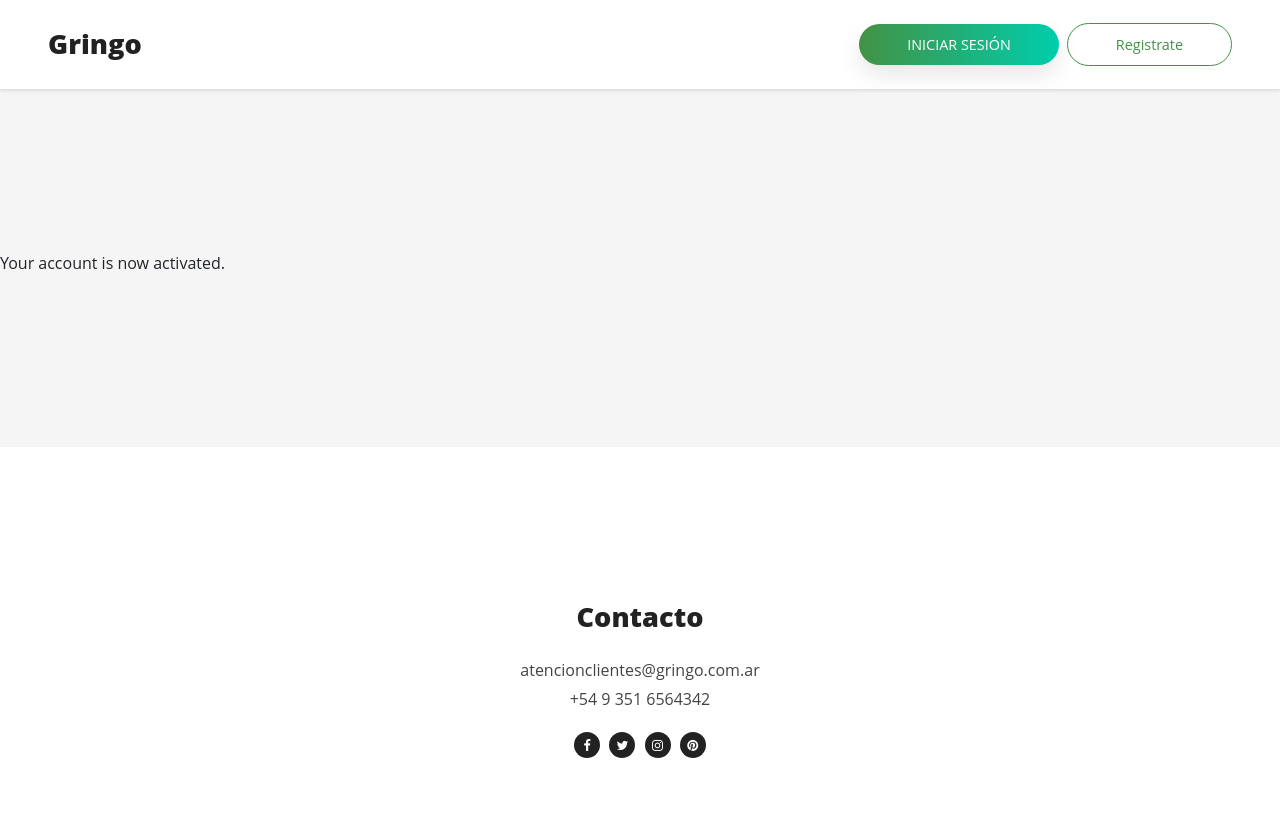
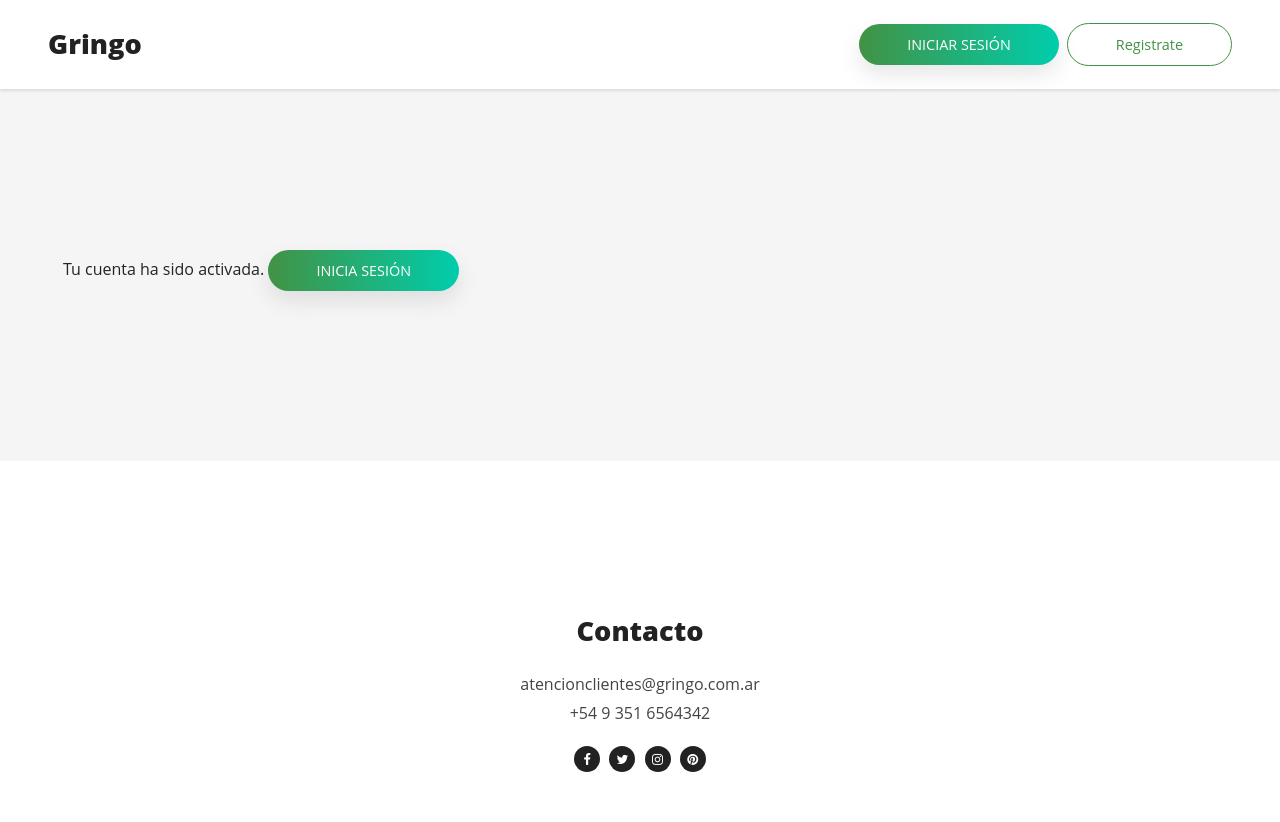
Before and after one commit to tecnicatura-villa-el-libertador/gringo, a Django app: template stock/templates/django_registration/activation_complete.html in a window 1280 px wide. Before the commit the page ends 758 px from the top, so only its background shows below. Run offline with Django 3.2, Linux system fonts and the light colour scheme; the template is opened without the code that fills it, so the values that code supplies are empty; some libraries are stand-ins or nearby versions.

Commit message:
arreglamos el flujo de registro y confirmacion

```diff
--- a/gringo/settings.py
+++ b/gringo/settings.py
@@ -37,6 +37,7 @@ INSTALLED_APPS = [
     'django.contrib.sessions',
     'django.contrib.messages',
     'django.contrib.staticfiles',
+    'django.contrib.sites',
     'stock',
     'django_registration',
     'bootstrap4',
--- a/stock/templates/django_registration/activation_complete.html
+++ b/stock/templates/django_registration/activation_complete.html
@@ -1,6 +1,6 @@
-{% extends "base.html" %}
+{% extends "django_registration/registration_complete.html" %}
 {% load i18n %}
 
-{% block content %}
-<p>{% trans "Your account is now activated." %}</p>
-{% endblock %}
+{% block msg %}
+    Tu cuenta ha sido activada. <a href="/accounts/login/" class="btn btn-primary navbar-btn btn-shadow btn-gradient">Inicia sesión</a>
+{% endblock msg %}
--- /dev/null
+++ b/stock/templates/django_registration/activation_failed.html
@@ -0,0 +1,5 @@
+{% extends "django_registration/registration_complete.html" %}
+
+{% block msg %}
+    El código de activación no es válido. Por favor verifica el link.
+{% endblock msg %}
--- a/stock/templates/django_registration/registration_complete.html
+++ b/stock/templates/django_registration/registration_complete.html
@@ -1,7 +1,19 @@
 {% extends 'stock/base.html' %}
 {% load bootstrap4 %}
-{% load i18n %}
 
 {% block content %}
-<p>{% "Ahora estás registrado. Por favor verifica tu casilla de correo para verificar la cuenta." %}</p>
+
+<div class="container-fluid">
+    <div class="row">
+        <div class="col-12 justify-content-center mr-5 ml-5">
+
+        <p>{% block msg %}
+            Ahora estás registrado. Por favor verifica tu casilla de correo para verificar la cuenta.
+        {% endblock %}</p>
+
+        </div>
+    </div>
+</div>
+
+
 {% endblock %}
--- a/stock/templates/stock/base.html
+++ b/stock/templates/stock/base.html
@@ -62,7 +62,8 @@
             {% endif %}
         </nav>
     </header>
-    <section id="hero" class="hero hero-home bg-gray">
+
+    <section {% block content_class%}id="hero" class="hero hero-home bg-gray{% endblock %}">
         {% block content%}
         {% endblock %}
     </section>
```
Also changed, not shown: stock/templates/django_registration/activation_email_body.txt (+3 -4 lines).
